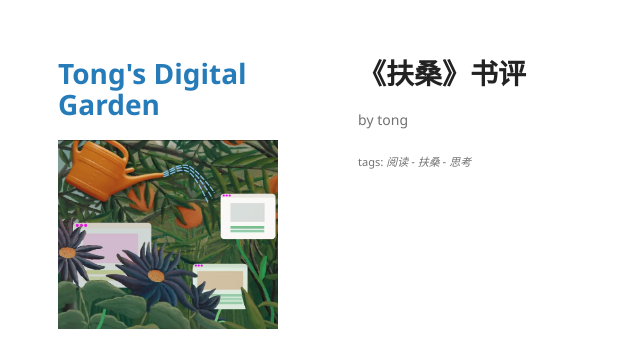
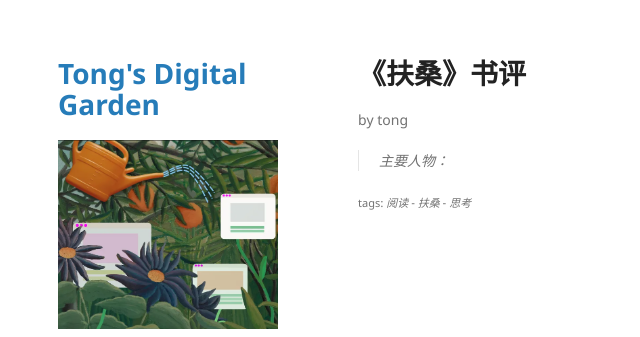
Before and after one commit to TongCodeSpace/TongCodeSpace.github.io, a Jekyll site: the page built from note/生活/读书/书评/扶桑.md, in a window 1280 px wide. Shown: the top 337 px of the page, without its empty margins (0-640 px from the left). Built offline with Jekyll 4.4.1, drawn with Linux system fonts in a browser that asks for light colours; comment, search, counter and statistics services are not loaded.

Commit message:
vault backup: M .obsidian/plugins/obsidian-style-settings/data.json note/生活/读书/书评/扶桑.md

```diff
--- a/note/生活/读书/书评/扶桑.md
+++ b/note/生活/读书/书评/扶桑.md
@@ -7,3 +7,4 @@ tags:
 author: tong
 title: 《扶桑》书评
 ---
+> 主要人物：
```
Also changed, not shown: .obsidian/plugins/obsidian-style-settings/data.json.
